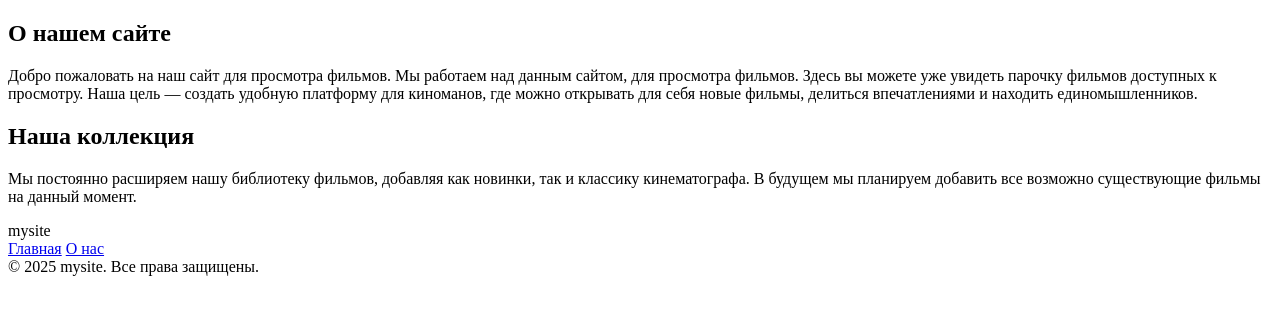
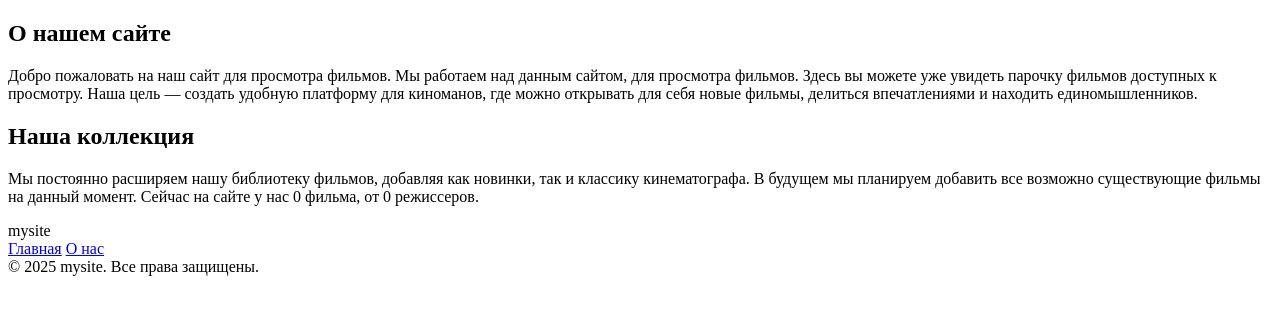
Before and after one commit to Xaltharis/mysite, a Django app: page /about/ in a window 1280 px wide. Shown: the part 96-411 px from the top of the page. Run offline with Django 5.2, Linux system fonts and the light colour scheme; data that the repository does not hold is empty.

Commit message:
refactor: Исправил небольшие ошибки

```diff
--- a/movies/templates/movies/about.html
+++ b/movies/templates/movies/about.html
@@ -11,7 +11,7 @@
         <div class="features">
                 <div class="feature">
                     <h2>Наша коллекция</h2>
-                    <p>Мы постоянно расширяем нашу библиотеку фильмов, добавляя как новинки, так и классику кинематографа. В будущем мы планируем добавить все возможно существующие фильмы на данный момент.</p>
+                    <p>Мы постоянно расширяем нашу библиотеку фильмов, добавляя как новинки, так и классику кинематографа. В будущем мы планируем добавить все возможно существующие фильмы на данный момент. Сейчас на сайте у нас {{ movie_count }} фильма, от {{ director_count }} режиссеров.</p>
             </div>
      </div>
 {% endblock content %}
```
